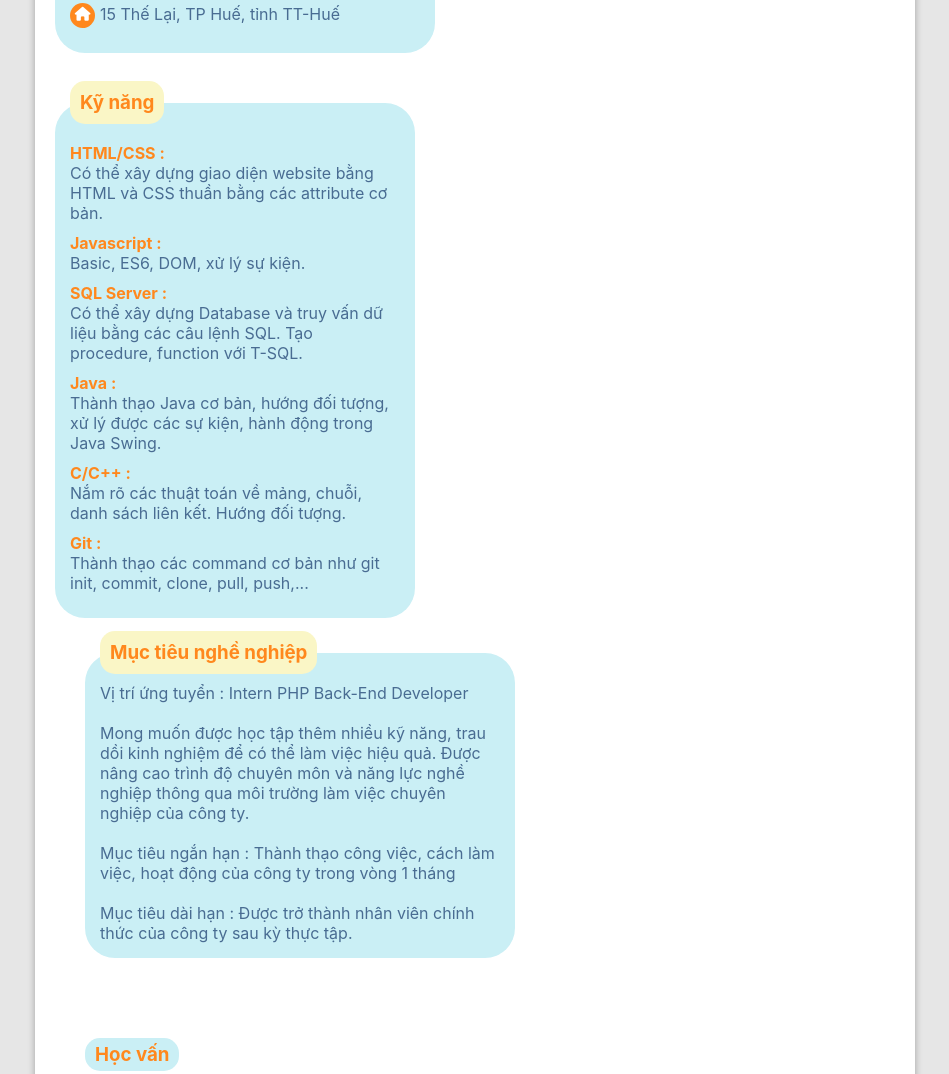
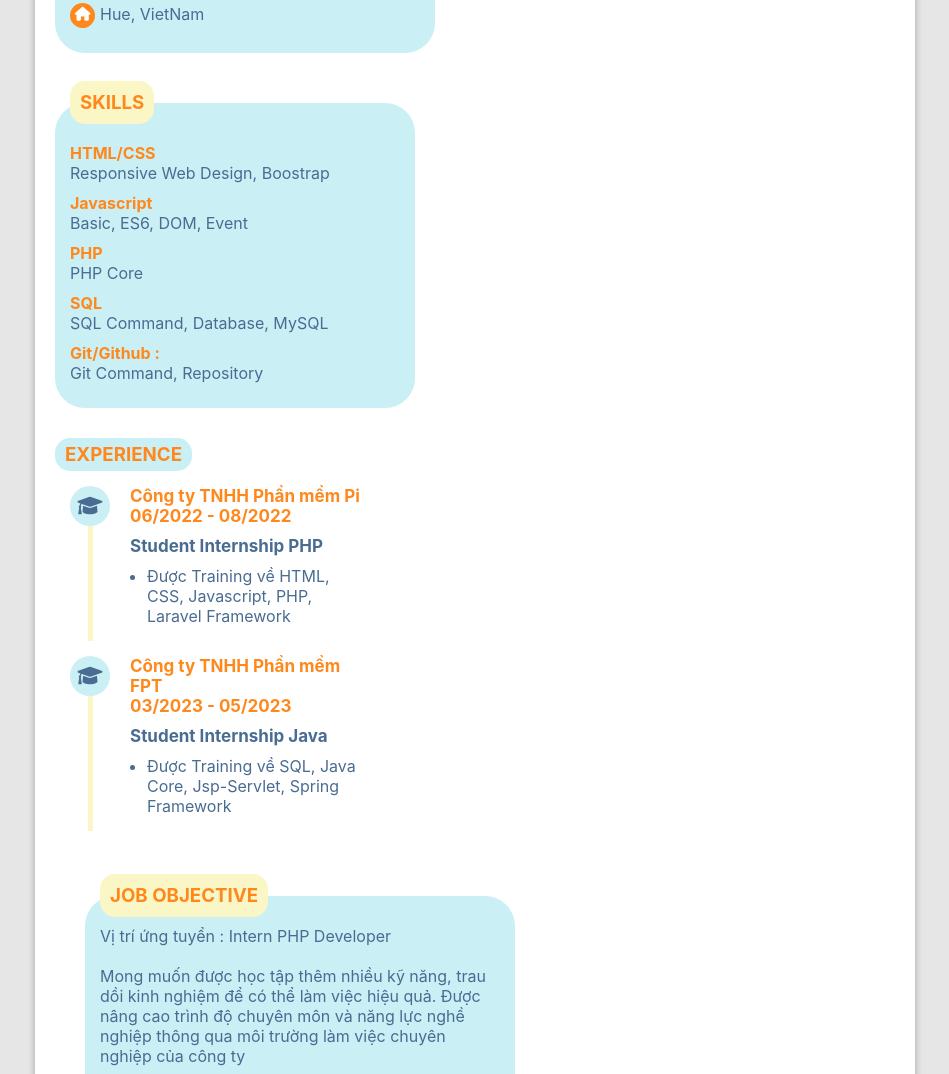
Before and after one commit to VNNhatQuang/CV1, a plain HTML site: page index.html in a window 1280 px wide. Shown: the part 571-1645 px from the top of the page, without its empty margins (165-1114 px from the left). Drawn offline with Linux system fonts and the light colour scheme.

Commit message:
Update CV PHP

```diff
--- a/index.html
+++ b/index.html
@@ -34,99 +34,126 @@
                 </div>
                 <div class="name">
                     <h2>Võ Ngọc Nhật Quang</h2>
-                    <h3>Sinh viên Đại học</h3>
+                    <h3>Sinh viên</h3>
                 </div>
             </div>
         </div>
 
-        <!-- Thông tin cá nhân cơ bản,... -->
+        <!-- Col 1 -->
         <div id="info-1">
             <!-- Thông tin liên hệ -->
             <div id="contact">
                 <div class="title">
-                    <h3>Thông tin liên hệ</h3>
+                    <h3>INFOMATION</h3>
                 </div>
                 <div class="contact-content">
                     <p><i class="fas fa-calendar"></i>26/11/2001</p>
                     <p><i class="fas fa-phone"></i>0912142329</p>
                     <p><i class="fas fa-envelope"></i>vongocnhatquang2611@gmail.com</p>
-                    <p><i class="fas fa-link"></i>
-                        <a href="https://www.facebook.com/vnnhatquang/" target="_blank">https://www.facebook.com/vnnhatquang/
-                    </a>
+                    <p>
+                        <i class="fas fa-link"></i>
+                        <a href="https://www.facebook.com/vnnhatquang/" target="_blank">https://www.facebook.com/vnnhatquang/</a>
                     </p>
-                    <p><i class="fa-brands fa-github" style="font-size: 16px;"></i>
-                        <a href="https://github.com/VNNhatQuang" target="_blank">https://github.com/VNNhatQuang
-                    </a>
-                        <p><i class="fas fa-home"></i>15 Thế Lại, TP Huế, tỉnh TT-Huế</p>
+                    <p>
+                        <i class="fa-brands fa-github" style="font-size: 16px;"></i>
+                        <a href="https://github.com/VNNhatQuang" target="_blank">https://github.com/VNNhatQuang</a>
+                    </p>
+                    <p><i class="fas fa-home"></i>Hue, VietNam</p>
                 </div>
             </div>
             <!-- Kỹ năng -->
             <div id="skill">
                 <div class="title">
-                    <h3>Kỹ năng</h3>
+                    <h3>SKILLS</h3>
                 </div>
                 <div class="skill-content">
                     <div class="content-section">
-                        <h4>HTML/CSS :</h4>
+                        <h4>HTML/CSS</h4>
                         <p>
-                            Có thể xây dựng giao diện website bằng HTML và CSS thuần bằng các attribute cơ bản.
+                            Responsive Web Design, Boostrap
                         </p>
                     </div>
                     <div class="content-section">
-                        <h4>Javascript :</h4>
+                        <h4>Javascript</h4>
                         <p>
-                            Basic, ES6, DOM, xử lý sự kiện.
+                            Basic, ES6, DOM, Event
                         </p>
                     </div>
                     <div class="content-section">
-                        <h4>SQL Server :</h4>
+                        <h4>PHP</h4>
                         <p>
-                            Có thể xây dựng Database và truy vấn dữ liệu bằng các câu lệnh SQL. Tạo procedure, function với T-SQL.
+                            PHP Core
                         </p>
                     </div>
                     <div class="content-section">
-                        <h4>Java :</h4>
+                        <h4>SQL</h4>
                         <p>
-                            Thành thạo Java cơ bản, hướng đối tượng, xử lý được các sự kiện, hành động trong Java Swing.
+                            SQL Command, Database, MySQL
                         </p>
                     </div>
                     <div class="content-section">
-                        <h4>C/C++ :</h4>
+                        <h4>Git/Github :</h4>
                         <p>
-                            Nắm rõ các thuật toán về mảng, chuỗi, danh sách liên kết. Hướng đối tượng.
+                            Git Command, Repository
                         </p>
                     </div>
-                    <div class="content-section">
-                        <h4>Git :</h4>
-                        <p>
-                            Thành thạo các command cơ bản như git init, commit, clone, pull, push,...
-                        </p>
+                </div>
+            </div>
+
+            <!-- Kinh nghiệm -->
+            <div id="study" style="max-width: 330px; margin: 30px 0px 30px 0px;">
+                <div class="study-title">
+                    <h3>EXPERIENCE</h3>
+                </div>
+                <div class="study-content">
+                    <div class="symbol">
+                        <p><i class="fas fa-graduation-cap"></i></p>
+                        <div class="line"></div>
+                    </div>
+                    <div class="study-detail">
+                        <h4>Công ty TNHH Phần mềm Pi</h4>
+                        <h4>06/2022 - 08/2022</h4>
+                        <h4 style="color: #496c92 !important; margin: 10px 0 !important;">Student Internship PHP</h4>
+                        <p>Được Training về HTML, CSS, Javascript, PHP, Laravel Framework</p>
+                    </div>
+                </div>
+                <div class="study-content">
+                    <div class="symbol">
+                        <p><i class="fas fa-graduation-cap"></i></p>
+                        <div class="line"></div>
+                    </div>
+                    <div class="study-detail">
+                        <h4>Công ty TNHH Phần mềm FPT</h4>
+                        <h4>03/2023 - 05/2023</h4>
+                        <h4 style="color: #496c92 !important; margin: 10px 0 !important;">Student Internship Java</h4>
+                        <p>Được Training về SQL, Java Core, Jsp-Servlet, Spring Framework</p>
                     </div>
                 </div>
             </div>
 
         </div>
 
-        <!-- Học vấn, mục tiêu nghề nghiệp,... -->
+
+        <!-- Col 2 -->
         <div id="info-2">
 
             <!-- Muc tiêu -->
             <div id="target">
                 <div class="title">
-                    <h3>Mục tiêu nghề nghiệp</h3>
+                    <h3>JOB OBJECTIVE</h3>
                 </div>
                 <div class="target-content">
-                    <p>Vị trí ứng tuyển : Intern PHP Back-End Developer</p><br>
-                    <p>Mong muốn được học tập thêm nhiều kỹ năng, trau dồi kinh nghiệm để có thể làm việc hiệu quả. Được nâng cao trình độ chuyên môn và năng lực nghề nghiệp thông qua môi trường làm việc chuyên nghiệp của công ty.</p><br>
-                    <p>Mục tiêu ngắn hạn : Thành thạo công việc, cách làm việc, hoạt động của công ty trong vòng 1 tháng</p><br>
-                    <p>Mục tiêu dài hạn : Được trở thành nhân viên chính thức của công ty sau kỳ thực tập.</p>
+                    <p>Vị trí ứng tuyển : Intern PHP Developer</p><br>
+                    <p>Mong muốn được học tập thêm nhiều kỹ năng, trau dồi kinh nghiệm để có thể làm việc hiệu quả. Được nâng cao trình độ chuyên môn và năng lực nghề nghiệp thông qua môi trường làm việc chuyên nghiệp của công ty</p><br>
+                    <p>Mục tiêu ngắn hạn : Nắm bắt công việc, cách làm việc, quy trình phát triển phần mềm của công ty trong vòng 1 tháng</p><br>
+                    <p>Mục tiêu dài hạn : Được trở thành nhân viên chính thức của công ty sau kỳ thực tập</p>
                 </div>
             </div>
 
             <!-- Học vấn -->
             <div id="study">
                 <div class="study-title">
-                    <h3>Học vấn</h3>
+                    <h3>EDUCATION</h3>
                 </div>
 
                 <div class="study-content">
@@ -136,13 +163,15 @@
                     </div>
                     <div class="study-detail">
                         <h4>Đại học Khoa học Huế | 09/2019 - Hiện tại</h4>
-                        <h4 style="color: #496c92 !important; margin: 10px 0 !important;">Ngành học : Công nghệ thông tin</h4>
+                        <h4 style="color: #496c92 !important; margin: 10px 0 !important;">Ngành học : Công nghệ thông tin
+                        </h4>
                         <p>Chuyên ngành : Công nghệ phần mềm</p>
-                        <p>Hiện tại đang là sinh viên năm 3, dự kiến tốt nghiệp vào tháng 6/2023</p>
-                        <p>Điểm GPA hiện tại : 2.81</p>
+                        <p>Hiện tại đang là sinh viên năm 4, dự kiến tốt nghiệp vào tháng 2/2024</p>
+                        <p>Điểm GPA hiện tại : 2.86</p>
                     </div>
                 </div>
             </div>
+
             <!-- Project -->
             <div id="project">
                 <div class="title">
@@ -164,7 +193,8 @@
                     <div class="content-section">
                         <h4>Calculator App</h4>
                         <p class="bolder">Mô tả:&ensp;</p>
-                        <p class="lighter">App máy tính với các chức năng tính toán cơ bản như cộng, trừ, nhân, chia.</p>
+                        <p class="lighter">App máy tính với các chức năng tính toán cơ bản như cộng, trừ, nhân, chia.
+                        </p>
                         <p class="bolder">Công nghệ sử dụng:&ensp;</p>
                         <p class="lighter">HTML/CSS, Javascript/JQuery.</p>
                         <p class="bolder">Link demo:&ensp;</p>
@@ -175,7 +205,8 @@
                     <div class="content-section">
                         <h4>Developer Portfolio Website</h4>
                         <p class="bolder">Mô tả:&ensp;</p>
-                        <p class="lighter">Được clone lại từ template: <a href="https://nicepage.com/website-templates/preview/web-developer-portfolio-255570?device=desktop" target="_blank">https://nicepage.com/website-templates/preview/web-developer-portfolio-255570?device=desktop</a></p>
+                        <p class="lighter">Được clone lại từ template: <a href="https://nicepage.com/website-templates/preview/web-developer-portfolio-255570?device=desktop" target="_blank">https://nicepage.com/website-templates/preview/web-developer-portfolio-255570?device=desktop</a>
+                        </p>
                         <p class="bolder">Công nghệ sử dụng:&ensp;</p>
                         <p class="lighter">HTML/CSS, Javascript/JQuery.</p>
                         <p class="bolder">Link demo:&ensp;</p>
```
